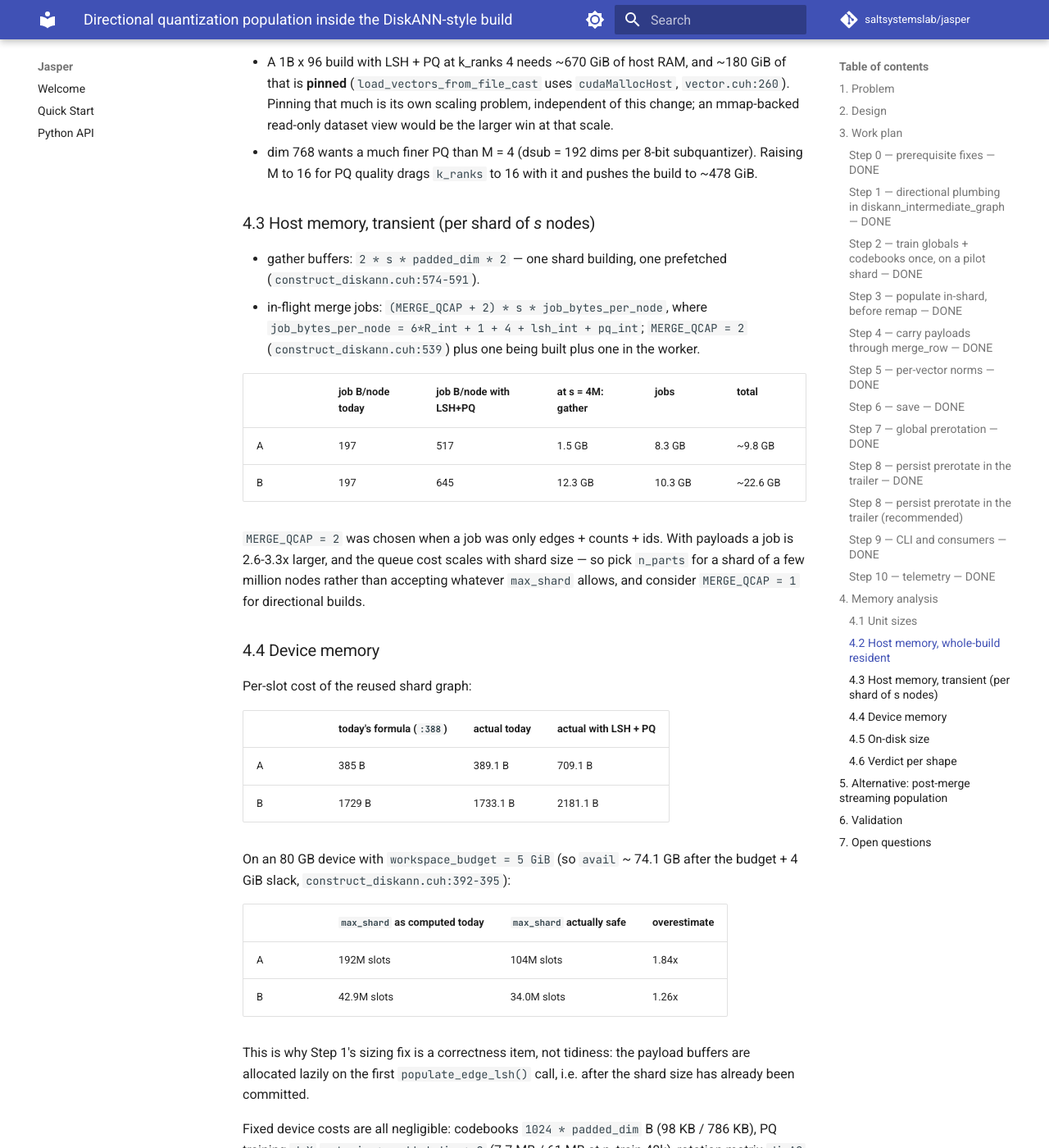
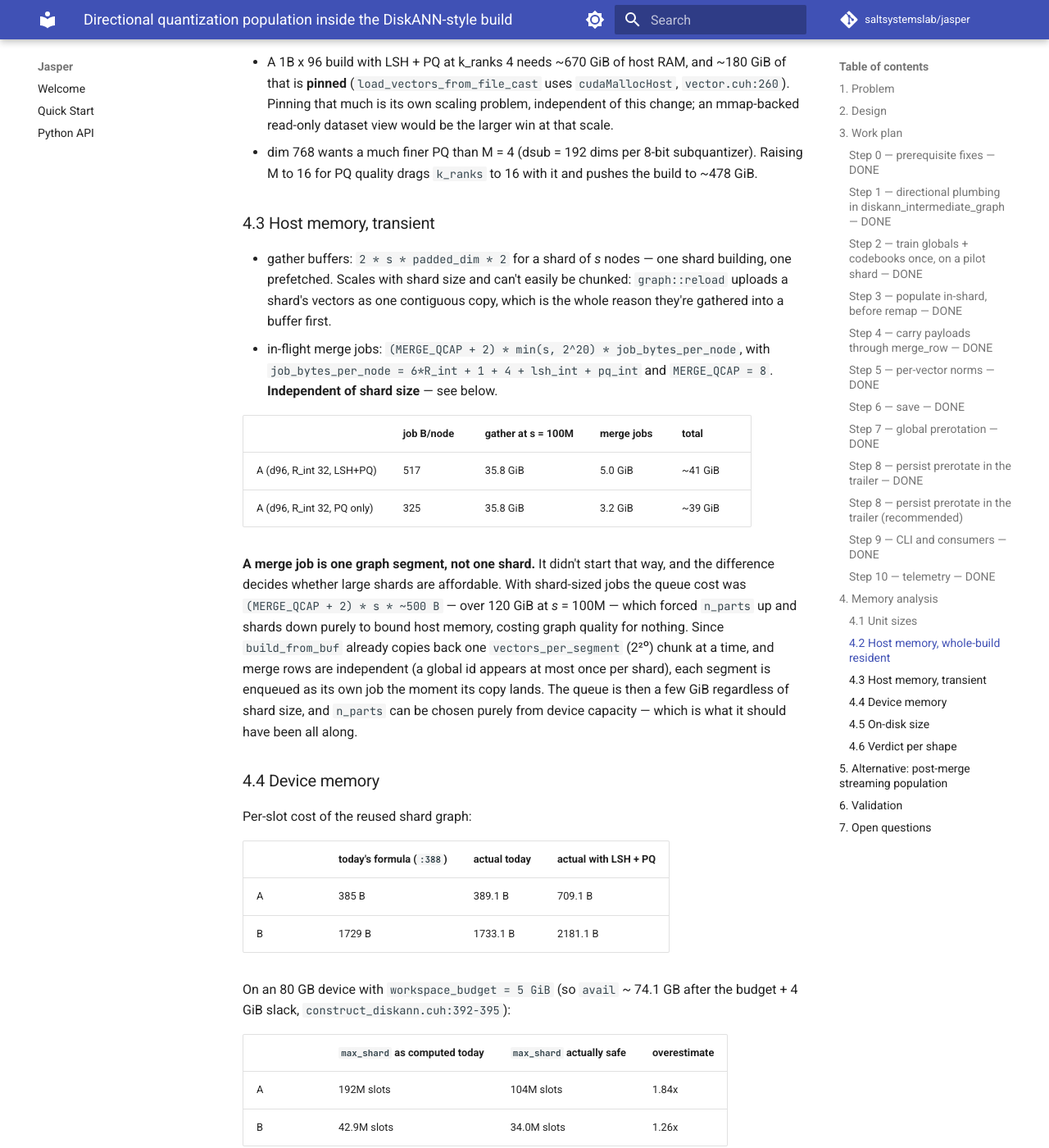
Before and after one commit to saltsystemslab/Jasper, an MkDocs documentation site: the page built from docs/design/directional-diskann-population.md, in a window 1280 px wide and 1400 px high, scrolled down 9364 px. Shown: the whole window at 82% size. Built offline with MkDocs 1.6.1 and Material for MkDocs 9.7.7, drawn with Linux system fonts in a browser that asks for light colours; comment, search, counter and statistics services are not loaded.

```diff
--- a/docs/design/directional-diskann-population.md
+++ b/docs/design/directional-diskann-population.md
@@ -389,24 +389,31 @@ Two independent observations from this table:
   subquantizer). Raising M to 16 for PQ quality drags `k_ranks` to 16 with it and
   pushes the build to ~478 GiB.
 
-### 4.3 Host memory, transient (per shard of *s* nodes)
+### 4.3 Host memory, transient
 
-- gather buffers: `2 * s * padded_dim * 2` — one shard building, one prefetched
-  (`construct_diskann.cuh:574-591`).
-- in-flight merge jobs: `(MERGE_QCAP + 2) * s * job_bytes_per_node`, where
-  `job_bytes_per_node = 6*R_int + 1 + 4 + lsh_int + pq_int`; `MERGE_QCAP = 2`
-  (`construct_diskann.cuh:539`) plus one being built plus one in the worker.
+- gather buffers: `2 * s * padded_dim * 2` for a shard of *s* nodes — one shard
+  building, one prefetched. Scales with shard size and can't easily be chunked:
+  `graph::reload` uploads a shard's vectors as one contiguous copy, which is the
+  whole reason they're gathered into a buffer first.
+- in-flight merge jobs: `(MERGE_QCAP + 2) * min(s, 2^20) * job_bytes_per_node`,
+  with `job_bytes_per_node = 6*R_int + 1 + 4 + lsh_int + pq_int` and
+  `MERGE_QCAP = 8`. **Independent of shard size** — see below.
 
-| | job B/node today | job B/node with LSH+PQ | at s = 4M: gather | jobs | total |
-| --- | --- | --- | --- | --- | --- |
-| A | 197 | 517 | 1.5 GB | 8.3 GB | ~9.8 GB |
-| B | 197 | 645 | 12.3 GB | 10.3 GB | ~22.6 GB |
+| | job B/node | gather at s = 100M | merge jobs | total |
+| --- | --- | --- | --- | --- |
+| A (d96, R_int 32, LSH+PQ) | 517 | 35.8 GiB | 5.0 GiB | ~41 GiB |
+| A (d96, R_int 32, PQ only) | 325 | 35.8 GiB | 3.2 GiB | ~39 GiB |
 
-`MERGE_QCAP = 2` was chosen when a job was only edges + counts + ids. With
-payloads a job is 2.6-3.3x larger, and the queue cost scales with shard size —
-so pick `n_parts` for a shard of a few million nodes rather than accepting
-whatever `max_shard` allows, and consider `MERGE_QCAP = 1` for directional
-builds.
+**A merge job is one graph segment, not one shard.** It didn't start that way,
+and the difference decides whether large shards are affordable. With
+shard-sized jobs the queue cost was `(MERGE_QCAP + 2) * s * ~500 B` — over
+120 GiB at *s* = 100M — which forced `n_parts` up and shards down purely to
+bound host memory, costing graph quality for nothing. Since `build_from_buf`
+already copies back one `vectors_per_segment` (2²⁰) chunk at a time, and merge
+rows are independent (a global id appears at most once per shard), each segment
+is enqueued as its own job the moment its copy lands. The queue is then a few
+GiB regardless of shard size, and `n_parts` can be chosen purely from device
+capacity — which is what it should have been all along.
 
 ### 4.4 Device memory
 
```
Also changed, not shown: 3 other files.
